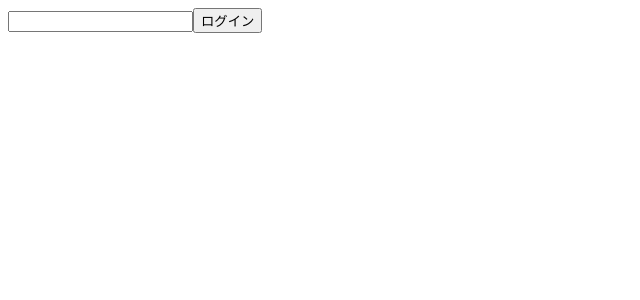
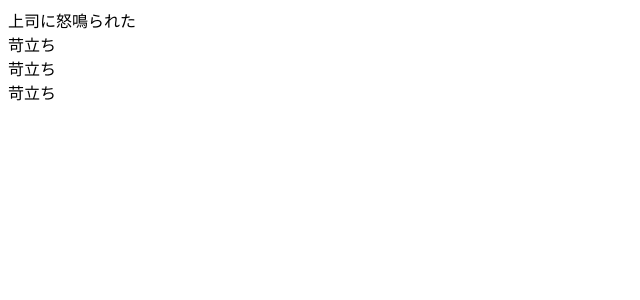
Before and after one commit to ShotaroOkada/emotion_estimation_experiment_client, a React (Create React App) app: page /login in a window 1280 px wide. Shown: the top 300 px of the page, without its empty margins (0-640 px from the left). Built offline with nearby package versions, Linux system fonts and the light colour scheme; the HTML template or start-up script is replaced by a standard one; what typesafe-actions would draw is missing.

Commit message:
評価画面のUIをテストするための準備

```diff
--- a/src/api/Emotions/Model.ts
+++ b/src/api/Emotions/Model.ts
@@ -2,6 +2,8 @@ export type EstimatedEmotions = {
   [algorithm_id: string]: {
     algorithm_id: string,
     text: string,
+    previous_flag: boolean,
+    emotion_category: string,
     emotion_name: string
   }
 }
--- a/src/component/App.tsx
+++ b/src/component/App.tsx
@@ -1,15 +1,17 @@
 import React from 'react';
-import LoginPage from './Page/LoginPage';
-import { Switch, Route } from 'react-router-dom';
-import InputPage from './Page/InputPage';
+import EvaluationPage from './Page/EvaluationPage';
+// import LoginPage from './Page/LoginPage';
+// import { Switch, Route } from 'react-router-dom';
+// import InputPage from './Page/InputPage';
 
 const App: React.FC = () => {
   return (
     <div>
-      <Switch>
+      {/* <Switch>
         <Route exact path='/login' component={LoginPage} />
         <Route exact path='/' component={InputPage} />
-      </Switch>
+      </Switch> */}
+      <EvaluationPage />
     </div>
   );
 }
--- a/src/component/Page/EvaluationPage.tsx
+++ b/src/component/Page/EvaluationPage.tsx
@@ -1,9 +1,19 @@
 import React from 'react';
+import { useSelector } from 'react-redux';
+import RootState from '../../state';
 
 const EvaluationPage: React.FC = () => {
+  const emotions = useSelector<RootState, RootState['emotions']>(state => state.emotions)
   return (
     <div>
-      Evaluation page
+      <div>{emotions['nlu_algo'].text}</div>
+      {Object.entries(emotions).map(([key, value]) => {
+        return (
+          <div key={key}>
+            {value.emotion_name}
+          </div>
+        )
+      })}
     </div>
   )
 }
--- a/src/reducer/Emotions.ts
+++ b/src/reducer/Emotions.ts
@@ -2,7 +2,29 @@ import Emotions from "../state/Emotions";
 import EmotionAction from "../action/Emotions/Action";
 import EmotionActionType from "../action/Emotions/ActionType";
 
-const initialState: Emotions = {}
+const initialState: Emotions = {
+  nlu_algo: {
+    algorithm_id: "nlu_algo",
+    text: "上司に怒鳴られた",
+    previous_flag: true,
+    emotion_category: "怒り",
+    emotion_name: "苛立ち"
+  },
+  emotion_parameter_algo: {
+    algorithm_id: "emotion_parameter_algo",
+    text: "上司に怒鳴られた",
+    previous_flag: true,
+    emotion_category: "怒り",
+    emotion_name: "苛立ち"
+  },
+  feedback_algo: {
+    algorithm_id: "feedback_algo",
+    text: "上司に怒鳴られた",
+    previous_flag: true,
+    emotion_category: "怒り",
+    emotion_name: "苛立ち"
+  }
+}
 
 export default (state: Emotions = initialState, action: EmotionAction): Emotions => {
   switch (action.type) {
--- a/src/state/Emotions.ts
+++ b/src/state/Emotions.ts
@@ -2,6 +2,8 @@ type Emotions = {
   [algorithm_id: string]: {
     algorithm_id: string,
     text: string,
+    previous_flag: boolean,
+    emotion_category: string,
     emotion_name: string
   }
 }
```
